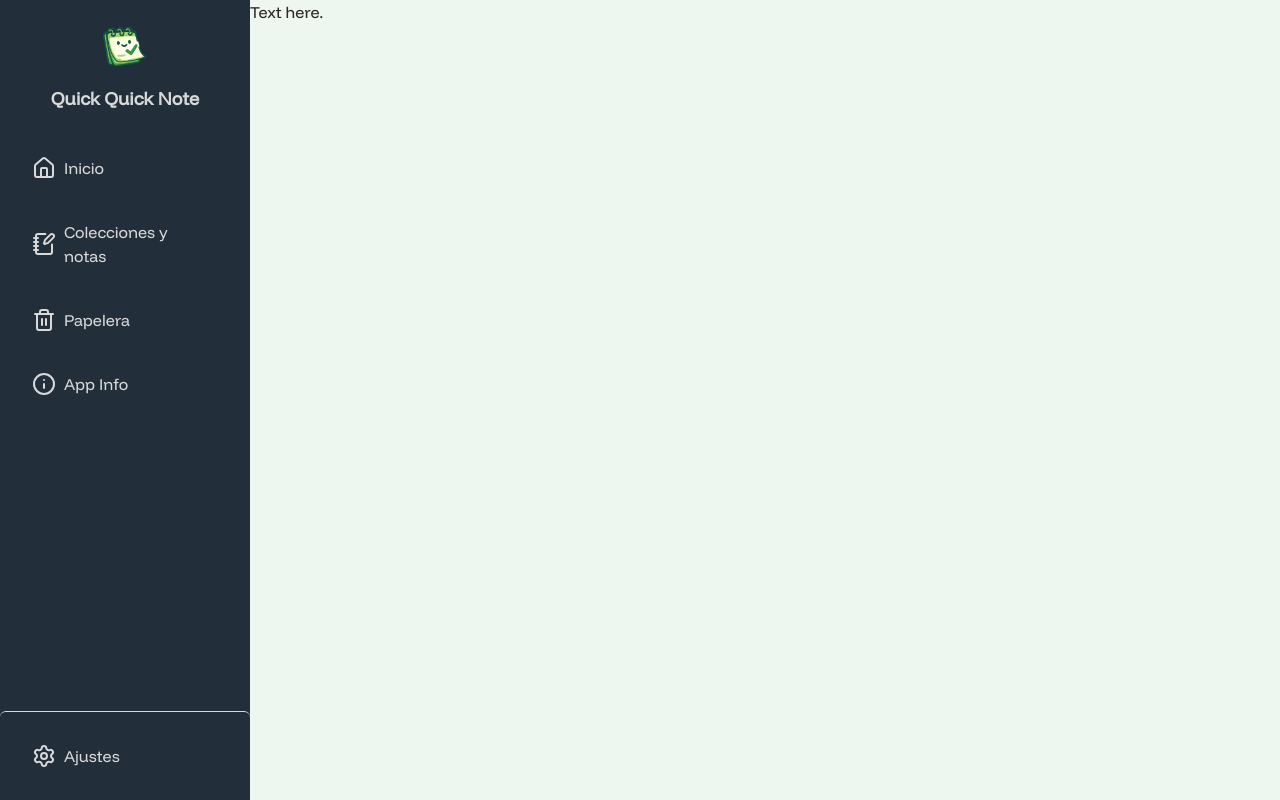
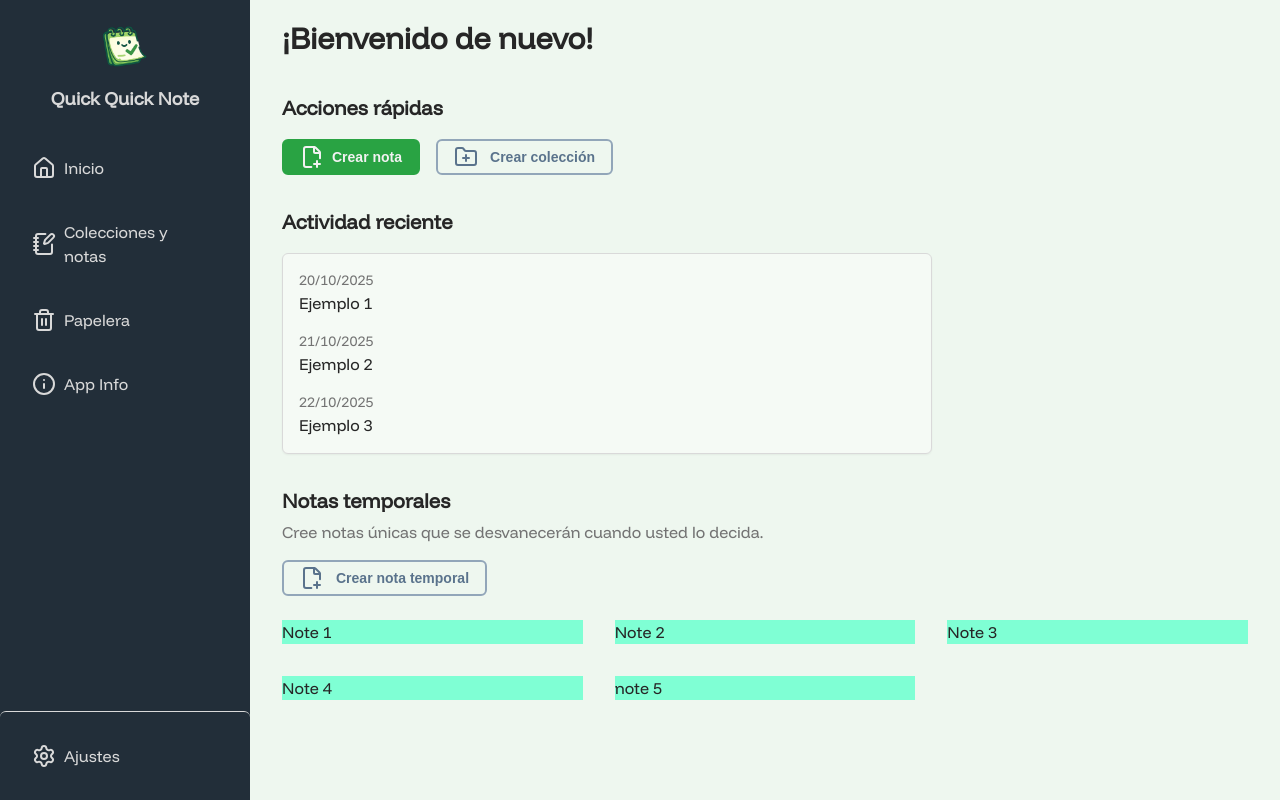
Before and after one commit to Veliz-P/quick-quick-note, a Vue app: page /home in a window 1280 px wide. Built offline with nearby package versions, Linux system fonts and the light colour scheme.

Commit message:
feat(ui): create home view design

```diff
--- a/src/components/Sidebar.vue
+++ b/src/components/Sidebar.vue
@@ -234,6 +234,8 @@ const closeMenu = () => (isMenuOpen.value = false);
     justify-content: space-between;
     background-color: var(--secondary-600);
     color: var(--sidebar-text);
+    overflow: auto;
+    overflow-x: hidden;
   }
   .dark #sidebar-desktop {
     background-color: var(--secondary-800);
--- a/src/style.css
+++ b/src/style.css
@@ -61,6 +61,9 @@
   --secondary-700: hsl(210, 28%, 14%);
   --secondary-800: hsl(210, 30%, 10%);
   --secondary-900: hsl(210, 35%, 7%);
+
+  --light: hsl(0, 0%, 95%);
+  --dark: hsl(0, 0%, 5%);
 
   --bg-dark: hsl(130, 37%, 95%);
   --bg: hsl(130, 37%, 97%);
--- a/src/views/HomeView.vue
+++ b/src/views/HomeView.vue
@@ -1,3 +1,174 @@
-<template>Text here.</template>
-<script setup lang="ts"></script>
-<style scoped></style>
+<template>
+  <div id="home-layout">
+    <header>
+      <h1>¡Bienvenido de nuevo!</h1>
+    </header>
+    <section class="home-section">
+      <h2>Acciones rápidas</h2>
+      <div class="quick-action-btns">
+        <button class="btn-primary"><FilePlusCorner /> Crear nota</button>
+        <button class="btn-secondary"><FolderPlus /> Crear colección</button>
+      </div>
+    </section>
+    <section class="home-section">
+      <!-- TODO: Add recent actions-->
+      <h2>Actividad reciente</h2>
+      <div id="recent-actions-container">
+        <ul id="recent-actions-list">
+          <li>
+            <p class="action-date">20/10/2025</p>
+            <p>Ejemplo 1</p>
+          </li>
+          <li>
+            <p class="action-date">21/10/2025</p>
+            <p>Ejemplo 2</p>
+          </li>
+          <li>
+            <p class="action-date">22/10/2025</p>
+            <p>Ejemplo 3</p>
+          </li>
+        </ul>
+      </div>
+    </section>
+    <section class="home-section">
+      <h2 id="temporary-notes-h2">Notas temporales</h2>
+      <p>Cree notas únicas que se desvanecerán cuando usted lo decida.</p>
+      <button class="btn-secondary">
+        <FilePlusCorner /> Crear nota temporal
+      </button>
+      <div class="notes-grid">
+        <div>Note 1</div>
+        <div>Note 2</div>
+        <div>Note 3</div>
+        <div>Note 4</div>
+        <div>note 5</div>
+      </div>
+    </section>
+  </div>
+</template>
+<script setup lang="ts">
+import { FilePlusCorner, FolderPlus } from "lucide-vue-next";
+</script>
+<style scoped>
+h1 {
+  font-size: var(--fs-2xl);
+  margin-bottom: var(--space-8);
+}
+
+h2 {
+  font-size: var(--fs-lg);
+  margin-bottom: var(--space-4);
+}
+
+#temporary-notes-h2 {
+  margin-bottom: var(--space-1);
+}
+
+#temporary-notes-h2 + p {
+  margin-bottom: var(--space-4);
+  color: var(--text-muted);
+}
+
+#home-layout {
+  display: flex;
+  flex-direction: column;
+}
+.quick-action-btns {
+  display: flex;
+  gap: var(--space-4);
+  align-items: center;
+  justify-items: center;
+  flex-wrap: wrap;
+}
+
+.btn-primary {
+  display: flex;
+  align-items: center;
+  justify-content: center;
+  gap: var(--space-2);
+  padding: var(--space-1) var(--space-4);
+  background-color: var(--primary-500);
+  color: var(--light);
+  border: 2px solid var(--primary-500);
+  border-radius: var(--rounded-md);
+  font-size: var(--fs-sm);
+  font-weight: 600;
+  transition: background-color 0.2s ease;
+}
+
+.btn-primary:hover {
+  background-color: var(--primary-600);
+}
+
+.btn-secondary {
+  display: flex;
+  align-items: center;
+  justify-content: center;
+  gap: var(--space-3);
+  padding: var(--space-1) var(--space-4);
+  border-radius: var(--rounded-md);
+  border: 2px solid var(--secondary-300);
+  font-size: var(--fs-sm);
+  font-weight: 600;
+  transition: background-color 0.2s ease;
+  color: var(--secondary-400);
+}
+
+.dark .btn-secondary {
+  color: var(--secondary-200);
+}
+
+.dark .btn-secondary:hover {
+  background-color: var(--secondary-500);
+}
+
+.btn-secondary:hover {
+  background-color: var(--secondary-100);
+}
+
+.home-section {
+  margin-bottom: var(--space-8);
+  width: 100%;
+}
+
+.action-date {
+  color: var(--text-muted);
+  font-size: var(--fs-sm);
+}
+
+#recent-actions-container {
+  background-color: var(--bg);
+  padding: var(--space-4);
+  border-radius: var(--rounded-md);
+  border: 1.5px solid var(--border);
+  width: 100%;
+  box-shadow: var(--shadow-sm);
+}
+
+#recent-actions-list {
+  display: flex;
+  flex-direction: column;
+  gap: var(--space-4);
+  list-style: none;
+}
+
+.notes-grid {
+  display: grid;
+  grid-template-columns: repeat(2, 1fr);
+  gap: var(--space-4);
+  margin-top: var(--space-6);
+}
+.notes-grid div {
+  background-color: aquamarine;
+}
+
+@media (min-width: 768px) {
+  #recent-actions-container {
+    max-width: 650px;
+  }
+  .notes-grid {
+    grid-template-columns: repeat(auto-fit, minmax(250px, 1fr));
+    gap: var(--space-8);
+  }
+}
+</style>
--- a/src/views/RootView.vue
+++ b/src/views/RootView.vue
@@ -22,6 +22,13 @@ import { RouterView } from "vue-router";
   flex-direction: column;
 }
 
+#subviews-container {
+  overflow: auto;
+  overflow-x: hidden;
+  padding: var(--space-4) var(--space-8);
+  width: 100%;
+}
+
 @media (min-width: 768px) {
   #root-layout {
     flex-direction: row;
```
